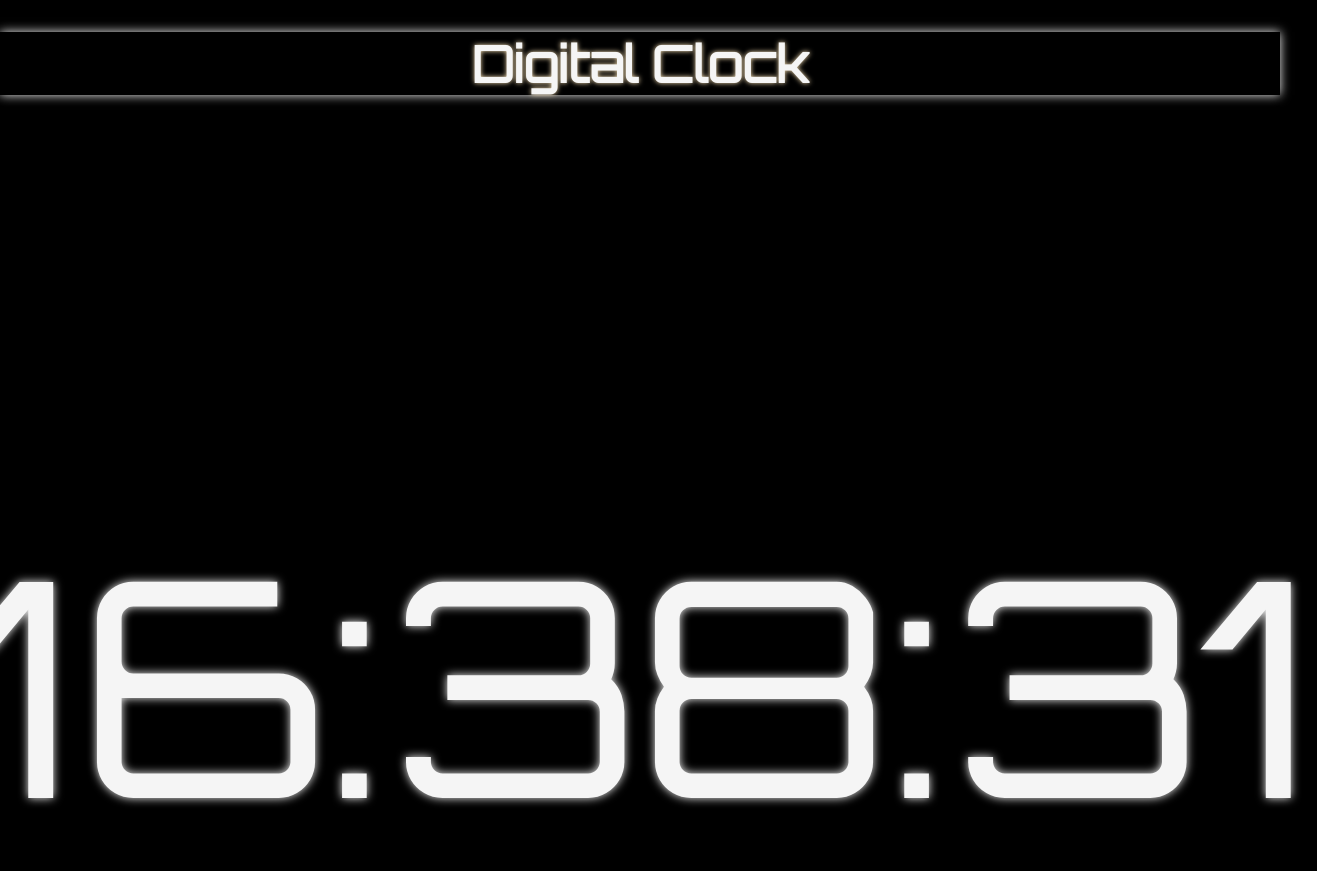
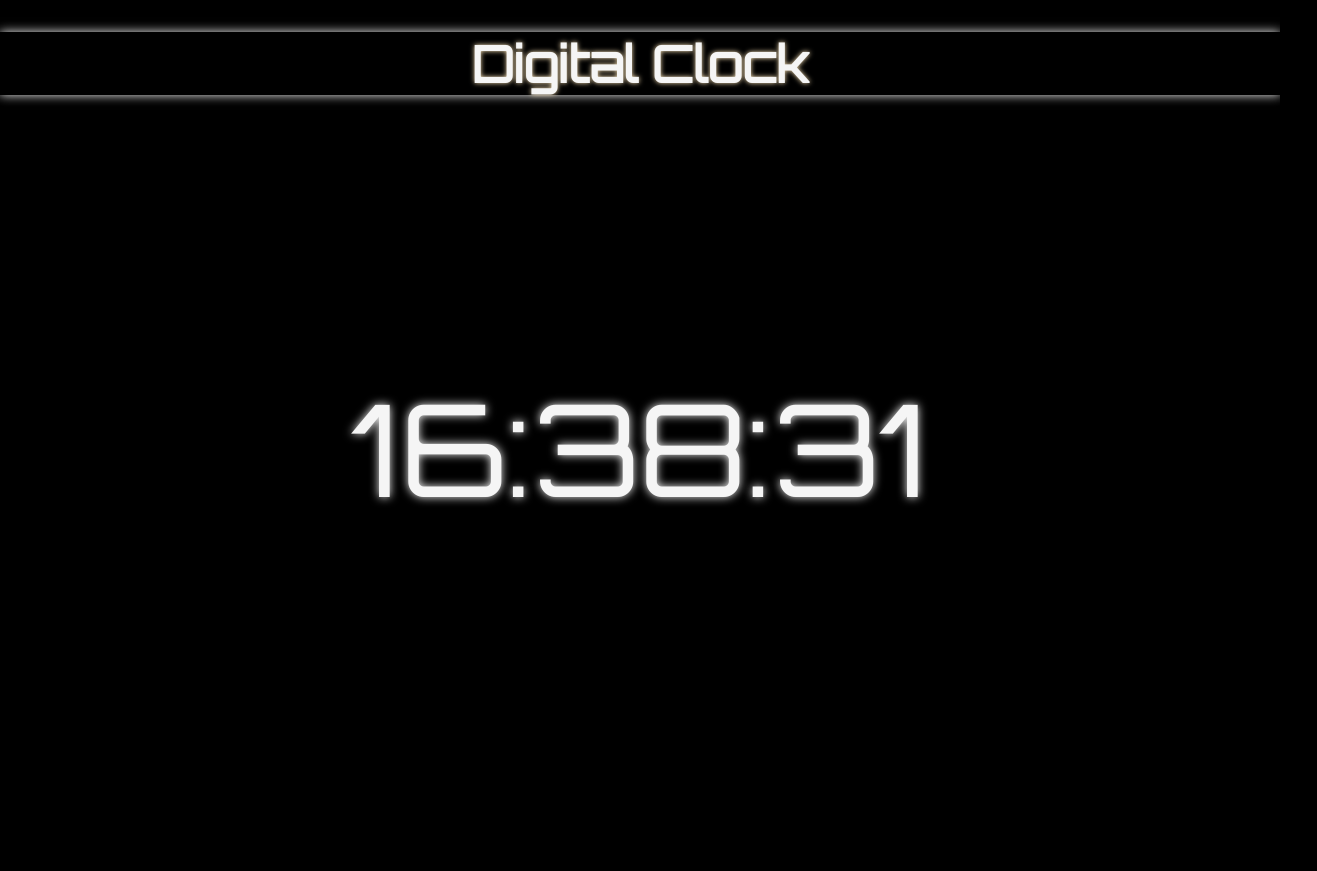
Before and after one commit to Shahinurcodes/digitalClock, a plain HTML site: page index.html in a window 1280 px wide. Shown: the whole page, 1317 px wide, since content can reach past the window. After the commit the page ends 800 px from the top, so only its background shows below. Drawn offline with Linux system fonts and the light colour scheme.

Commit message:
third commit

```diff
--- a/index.html
+++ b/index.html
@@ -12,7 +12,9 @@
     <div class="title">
         <h1 class="Name">Digital Clock</h1>
     </div>
-    <div id="txt"></div>
+    <div class="clockContainer">
+         <div id="txt"></div>
+    </div>
     <script src="script.js"></script>
 </body>
 </html>
--- a/style.css
+++ b/style.css
@@ -1,10 +1,14 @@
 *{
     padding: 0;
     margin:0;
+    box-sizing: border-box;
 }
 
 body{
     background-color: black;
+    display: flex;
+    flex-direction: column;
+    min-height: 100vh;
 }
 
 
@@ -17,7 +21,6 @@ body{
 
 .Name{
     color: whitesmoke;
-    text-align: center;
     margin-top: 2rem;
     font-size: 50px;
     font-family: "orbitron",sans-serif;
@@ -26,11 +29,18 @@ body{
 }
 #txt{
     color: whitesmoke;
-    display: flex;
-    justify-content: center;
     text-align: center;
-    margin-top: 25rem;
-    font-size: 300px;
+    font-size: 10vw;
     font-family: "Orbitron", sans-serif;
     text-shadow: 0 0 10px whitesmoke;
 }
+.title{
+    text-align: center;
+}
+
+.clockContainer{
+    flex: 1;
+    display: flex;
+    justify-content: center;
+    align-items: center;
+}
```
